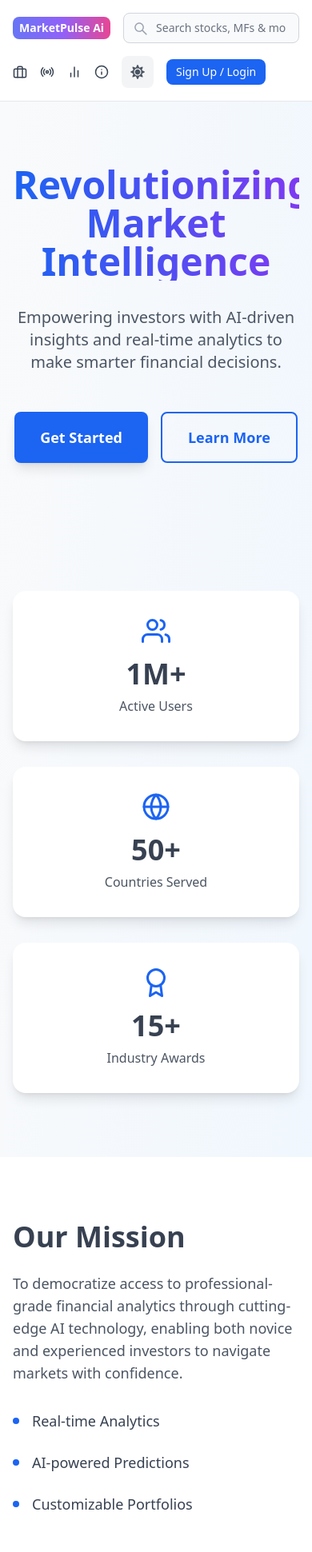
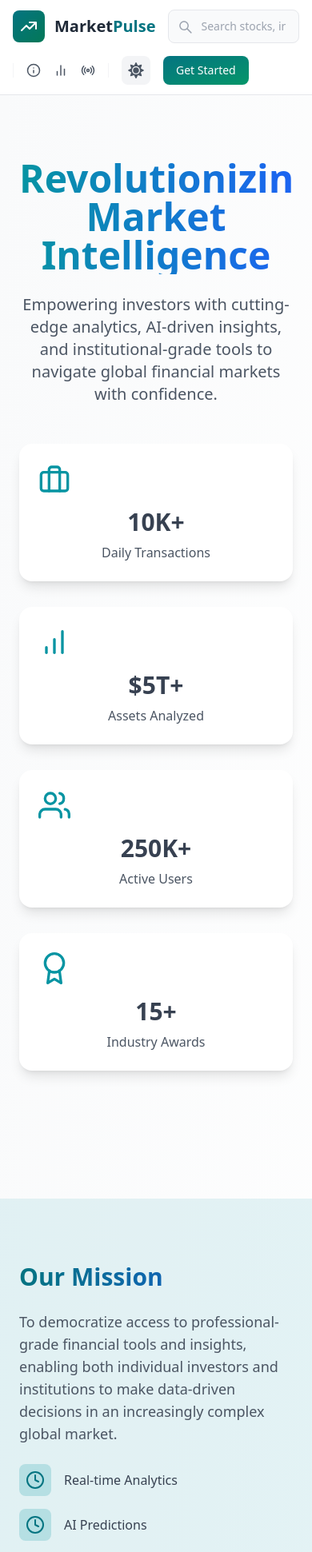
Before and after one commit to AVIKBHANJA/Marketpulse, a React (Vite) app in the folder client/: page /about in a window 390 px wide. Shown: the top 1941 px of the page at 80% size. Built offline with nearby package versions, Linux system fonts and the light colour scheme.

Commit message:
updated head,about us and home page ui

```diff
--- a/client/package.json
+++ b/client/package.json
@@ -22,6 +22,7 @@
     "react-chartjs-2": "^5.3.0",
     "react-circular-progressbar": "^2.1.0",
     "react-dom": "^18.3.1",
+    "react-feather": "^2.0.10",
     "react-icons": "^5.4.0",
     "react-intersection-observer": "^9.15.1",
     "react-quill": "^2.0.0",
--- a/client/src/components/Header.jsx
+++ b/client/src/components/Header.jsx
@@ -2,7 +2,7 @@ import { Avatar, Dropdown } from 'flowbite-react';
 import { Link, useLocation, useNavigate } from 'react-router-dom';
 import { AiOutlineSearch } from 'react-icons/ai';
 import { FaMoon, FaSun } from 'react-icons/fa';
-import { FiBriefcase, FiRadio, FiBarChart2, FiInfo } from 'react-icons/fi';
+import { FiBriefcase, FiRadio, FiBarChart2, FiInfo, FiUser } from 'react-icons/fi';
 import { useSelector, useDispatch } from 'react-redux';
 import { toggleTheme } from '../redux/theme/themeSlice';
 import { signoutSuccess } from '../redux/user/userSlice';
@@ -59,60 +59,86 @@ export default function Header() {
   };
 
   return (
-    <div className="border-b border-gray-200 dark:border-gray-700 px-4 md:px-6 py-4 bg-white dark:bg-gray-900">
+    <div className="border-b border-gray-200 dark:border-gray-800 px-4 md:px-6 py-3 bg-white dark:bg-gray-900 shadow-sm dark:shadow-gray-950">
     <div className="flex flex-col md:flex-row md:items-center justify-between max-w-7xl mx-auto gap-4">
       {/* Logo and Search */}
-        <div className="flex items-center gap-4 md:gap-8">
-          <Link to="/" className="flex items-center">
-            <span className="px-2 py-1 bg-gradient-to-r from-indigo-500 via-purple-500 to-pink-500 rounded-lg text-white text-sm sm:text-xl font-semibold">
-              MarketPulse Ai
+      <div className="flex items-center gap-4 md:gap-8 flex-1">
+        <Link to="/" className="flex items-center group">
+          <div className="p-2 rounded-lg bg-gradient-to-br from-teal-600 to-emerald-700 group-hover:from-teal-700 group-hover:to-emerald-800 transition-all">
+            <svg
+              xmlns="http://www.w3.org/2000/svg"
+              className="h-6 w-6 text-white"
+              fill="none"
+              viewBox="0 0 24 24"
+              stroke="currentColor"
+            >
+              <path
+                strokeLinecap="round"
+                strokeLinejoin="round"
+                strokeWidth={2}
+                d="M13 7h8m0 0v8m0-8l-8 8-4-4-6 6"
+              />
+            </svg>
+          </div>
+          <span className="ml-3 text-xl font-bold text-gray-800 dark:text-white">
+            Market<span className="text-teal-600">Pulse</span>
           </span>
         </Link>
-          <form onSubmit={handleSubmit} className="relative flex-1 md:flex-none">
-            <AiOutlineSearch className="absolute left-3 top-2.5 text-gray-400 dark:text-gray-500" size={20} />
+
+        <form onSubmit={handleSubmit} className="relative flex-1 max-w-2xl">
+          <div className="flex items-center">
+            <AiOutlineSearch className="absolute left-3 top-3 text-gray-400 dark:text-gray-500" size={20} />
             <input
               type="text"
-              placeholder="Search stocks, MFs & more"
-              className="bg-gray-50 dark:bg-gray-800 pl-10 pr-4 py-2 rounded-lg w-full md:w-96 text-sm text-gray-900 dark:text-white focus:outline-none focus:ring-2 focus:ring-blue-500 dark:focus:ring-blue-400 border border-gray-300 dark:border-gray-700"
+              placeholder="Search stocks, indices, ETFs..."
+              className="w-full pl-10 pr-4 py-2.5 text-sm bg-gray-50 dark:bg-gray-800 rounded-lg border border-gray-200 dark:border-gray-700 focus:ring-2 focus:ring-teal-500 focus:border-teal-500 dark:focus:ring-teal-600 dark:focus:border-teal-600 text-gray-900 dark:text-white placeholder-gray-400 dark:placeholder-gray-500 transition-all"
               value={searchTerm}
               onChange={(e) => setSearchTerm(e.target.value)}
             />
+          </div>
         </form>
       </div>
 
       {/* Navigation and Auth */}
-        <div className="flex items-center gap-4 md:gap-6 overflow-x-auto">
-          {/* Navigation Buttons */}
-          <Link to="/portfolio" className="flex items-center gap-2 text-sm text-gray-700 dark:text-gray-300 hover:text-blue-600 dark:hover:text-white whitespace-nowrap">
-            <FiBriefcase size={18} />
-            <span className="hidden md:inline">ChatBot</span>
+      <div className="flex items-center gap-4 md:gap-6">
+        {/* Navigation Links */}
+        <div className="flex items-center gap-4 border-l border-r border-gray-100 dark:border-gray-800 px-4 md:px-6">
+          <Link
+            to="/about"
+            className="flex items-center gap-2 text-sm font-medium text-gray-600 dark:text-gray-300 hover:text-teal-600 dark:hover:text-teal-400 transition-colors"
+          >
+            <FiInfo size={18} className="shrink-0" />
+            <span className="hidden md:inline">About Us</span>
           </Link>
-          <Link to="/news" className="flex items-center gap-2 text-sm text-gray-700 dark:text-gray-300 hover:text-blue-600 dark:hover:text-white whitespace-nowrap">
-            <FiRadio size={18} />
+          <Link
+            to="/analysis"
+            className="flex items-center gap-2 text-sm font-medium text-gray-600 dark:text-gray-300 hover:text-teal-600 dark:hover:text-teal-400 transition-colors"
+          >
+            <FiBarChart2 size={18} className="shrink-0" />
+            <span className="hidden md:inline">Analysis</span>
+          </Link>
+          <Link
+            to="/news"
+            className="flex items-center gap-2 text-sm font-medium text-gray-600 dark:text-gray-300 hover:text-teal-600 dark:hover:text-teal-400 transition-colors"
+          >
+            <FiRadio size={18} className="shrink-0" />
             <span className="hidden md:inline">News</span>
           </Link>
-          {/* <Link to="/screener" className="flex items-center gap-2 text-sm text-gray-700 dark:text-gray-300 hover:text-blue-600 dark:hover:text-white whitespace-nowrap">
-            <FiRadio size={18} />
-            <span className="hidden md:inline">Screener</span>
-          </Link> */}
-          <Link to="/analysis" className="flex items-center gap-2 text-sm text-gray-700 dark:text-gray-300 hover:text-blue-600 dark:hover:text-white whitespace-nowrap">
-            <FiBarChart2 size={18} />
-            <span className="hidden md:inline">Analysis</span>
-          </Link>
-          <Link to="/about" className="flex items-center gap-2 text-sm text-gray-700 dark:text-gray-300 hover:text-blue-600 dark:hover:text-white whitespace-nowrap">
-            <FiInfo size={18} />
-            <span className="hidden md:inline">About Us</span>
-          </Link>
+        </div>
 
-          {/* Theme Toggle */}
+        {/* Right Side Controls */}
+        <div className="flex items-center gap-4">
           <button
             onClick={() => dispatch(toggleTheme())}
-            className="w-10 h-10 flex items-center justify-center rounded-lg bg-gray-100 dark:bg-gray-800 hover:bg-gray-200 dark:hover:bg-gray-700 text-gray-600 dark:text-gray-300 hover:text-gray-800 dark:hover:text-white"
+            className="p-2 rounded-lg bg-gray-100 dark:bg-gray-800 hover:bg-gray-200 dark:hover:bg-gray-700 text-gray-600 dark:text-gray-300 transition-colors"
           >
-            {theme === 'light' ? <FaSun size={18} /> : <FaMoon size={18} />}
+            {theme === 'light' ? (
+              <FaSun className="w-5 h-5" />
+            ) : (
+              <FaMoon className="w-5 h-5" />
+            )}
           </button>
 
-          {/* User Dropdown or Sign In */}
           {currentUser ? (
             <Dropdown
               arrowIcon={false}
@@ -122,37 +148,48 @@ export default function Header() {
                   alt="user"
                   img={currentUser.profilePicture}
                   rounded
-                  className="cursor-pointer "
+                  className="border-2 border-teal-500/20 hover:border-teal-500/40 transition-colors"
+                  size="md"
                 />
               }
-              className="z-50 dark:bg-gray-800 dark:border-gray-700"
+              className="dark:bg-gray-800 dark:border-gray-700 shadow-lg"
             >
-              <Dropdown.Header className="bg-gray-100 dark:bg-gray-800 border-b dark:border-gray-700">
-                <span className="block text-sm text-gray-900 dark:text-white">@{currentUser.username}</span>
-                <span className="block text-sm font-medium text-gray-500 dark:text-gray-400 truncate">
+              <Dropdown.Header className="px-4 py-3 bg-gray-50 dark:bg-gray-700">
+                <div className="font-medium text-gray-900 dark:text-white">
+                  {currentUser.username}
+                </div>
+                <div className="text-sm text-teal-600 dark:text-teal-400">
                   {currentUser.email}
-                </span>
+                </div>
               </Dropdown.Header>
-              <Link to="/dashboard?tab=profile">
-                <Dropdown.Item className="text-gray-700 dark:text-gray-200 hover:bg-gray-100 dark:hover:bg-gray-700">
-                  Profile
+              <Link to="/dashboard">
+                <Dropdown.Item className="px-4 py-2.5 text-gray-700 dark:text-gray-200 hover:bg-gray-100 dark:hover:bg-gray-700">
+                  <FiUser className="mr-2" /> Profile
                 </Dropdown.Item>
               </Link>
-              <Dropdown.Divider className="border-gray-200 dark:border-gray-700" />
+              <Dropdown.Divider className="border-gray-100 dark:border-gray-700" />
               <Dropdown.Item
                 onClick={handleSignout}
-                className="text-gray-700 dark:text-gray-200 hover:bg-gray-100 dark:hover:bg-gray-700"
+                className="px-4 py-2.5 text-red-600 hover:bg-red-50 dark:hover:bg-red-500/10"
               >
-                Sign out
+                Sign Out
               </Dropdown.Item>
             </Dropdown>
           ) : (
-            <Link to="/sign-in" className="whitespace-nowrap">
-              <button className="px-3 py-1.5 bg-blue-600 hover:bg-blue-700 rounded-lg text-sm text-white transition-colors dark:bg-blue-500 dark:hover:bg-blue-600">
-                Sign Up / Login
+            <div className="flex gap-2">
+              <Link to="/sign-in" className="hidden sm:block">
+                <button className="px-4 py-2 text-sm font-medium text-teal-600 dark:text-teal-400 hover:bg-teal-50 dark:hover:bg-teal-500/10 rounded-lg transition-colors">
+                  Sign In
                 </button>
               </Link>
+              <Link to="/sign-up">
+                <button className="px-4 py-2 text-sm font-medium text-white bg-gradient-to-br from-teal-600 to-emerald-600 hover:from-teal-700 hover:to-emerald-700 rounded-lg shadow-sm transition-all">
+                  Get Started
+                </button>
+              </Link>
+            </div>
           )}
+        </div>
       </div>
     </div>
   </div>
--- a/client/src/pages/About.jsx
+++ b/client/src/pages/About.jsx
@@ -1,235 +1,148 @@
-import { useEffect } from 'react';
-import { motion, useAnimation } from 'framer-motion';
-import { useInView } from 'react-intersection-observer';
-import { FiUsers, FiGlobe, FiAward, FiBriefcase, FiLinkedin, FiTwitter, FiGithub } from 'react-icons/fi';
+import { motion } from 'framer-motion';
+import { Briefcase, BarChart, Users, Award, Clock, Globe } from 'react-feather';
 
 const About = () => {
+  const stats = [
+    { icon: <Briefcase size={40} />, value: '10K+', label: 'Daily Transactions' },
+    { icon: <BarChart size={40} />, value: '$5T+', label: 'Assets Analyzed' },
+    { icon: <Users size={40} />, value: '250K+', label: 'Active Users' },
+    { icon: <Award size={40} />, value: '15+', label: 'Industry Awards' },
+  ];
+
+  const team = [
+    { name: 'Sarah Johnson', role: 'CEO & Founder', exp: '15+ years in FinTech', img: '/team1.jpg' },
+    { name: 'Michael Chen', role: 'Chief Analyst', exp: 'Wall Street Veteran', img: '/team2.jpg' },
+    { name: 'Emma Wilson', role: 'Lead Developer', exp: 'AI & ML Expert', img: '/team3.jpg' },
+    { name: 'David Patel', role: 'Risk Manager', exp: 'Portfolio Strategist', img: '/team4.jpg' },
+  ];
+
   return (
-    <div className="min-h-screen bg-gradient-to-br from-gray-50 to-blue-50 dark:from-gray-900 dark:to-gray-800">
+    <div className="min-h-screen bg-gradient-to-br from-gray-50 to-white dark:from-gray-900 dark:to-gray-800">
       {/* Hero Section */}
-      <section className="relative py-20 overflow-hidden">
-        <div className="container mx-auto px-4">
-          <div className="max-w-6xl mx-auto text-center">
+      <section className="py-20 px-6">
+        <div className="max-w-7xl mx-auto text-center">
           <motion.h1
             initial={{ opacity: 0, y: 20 }}
             animate={{ opacity: 1, y: 0 }}
-              transition={{ duration: 0.8 }}
-              className="text-5xl md:text-6xl font-bold bg-clip-text text-transparent bg-gradient-to-r from-blue-600 to-purple-600 dark:from-blue-400 dark:to-purple-400 mb-8"
+            className="text-5xl font-bold bg-gradient-to-r from-teal-500 to-blue-600 bg-clip-text text-transparent mb-6"
           >
             Revolutionizing Market Intelligence
           </motion.h1>
-            <motion.p
-              initial={{ opacity: 0, y: 20 }}
-              animate={{ opacity: 1, y: 0 }}
-              transition={{ duration: 0.8, delay: 0.2 }}
-              className="text-xl text-gray-600 dark:text-gray-300 mb-12 max-w-3xl mx-auto"
+          <p className="text-xl text-gray-600 dark:text-gray-300 mb-12 max-w-3xl mx-auto">
+            Empowering investors with cutting-edge analytics, AI-driven insights, and institutional-grade tools
+            to navigate global financial markets with confidence.
+          </p>
+
+          <div className="grid md:grid-cols-4 gap-8 mb-20">
+            {stats.map((stat, index) => (
+              <motion.div
+                key={index}
+                initial={{ opacity: 0, scale: 0.9 }}
+                animate={{ opacity: 1, scale: 1 }}
+                transition={{ delay: index * 0.1 }}
+                className="p-6 bg-white dark:bg-gray-800 rounded-2xl shadow-lg hover:shadow-xl transition-shadow"
               >
-              Empowering investors with AI-driven insights and real-time analytics to make smarter financial decisions.
-            </motion.p>
-            <div className="flex justify-center gap-4">
-              <motion.button
-                whileHover={{ scale: 1.05 }}
-                whileTap={{ scale: 0.95 }}
-                className="bg-blue-600 hover:bg-blue-700 text-white px-8 py-4 rounded-lg text-lg font-semibold shadow-lg transition-colors"
-              >
-                Get Started
-              </motion.button>
-              <motion.button
-                whileHover={{ scale: 1.05 }}
-                whileTap={{ scale: 0.95 }}
-                className="border-2 border-blue-600 text-blue-600 dark:text-blue-400 px-8 py-4 rounded-lg text-lg font-semibold hover:bg-blue-50 dark:hover:bg-gray-800 transition-colors"
-              >
-                Learn More
-              </motion.button>
-            </div>
+                <div className="text-teal-500 dark:text-teal-400 mb-4">{stat.icon}</div>
+                <h3 className="text-3xl font-bold mb-2 dark:text-white">{stat.value}</h3>
+                <p className="text-gray-600 dark:text-gray-400">{stat.label}</p>
+              </motion.div>
+            ))}
           </div>
         </div>
       </section>
 
-      {/* Stats Section */}
-      <SectionWrapper>
-        <div className="grid grid-cols-1 md:grid-cols-3 gap-8">
-          <StatCard icon={<FiUsers />} number="1M+" label="Active Users" />
-          <StatCard icon={<FiGlobe />} number="50+" label="Countries Served" />
-          <StatCard icon={<FiAward />} number="15+" label="Industry Awards" />
+      {/* Mission Section */}
+      <section className="py-20 bg-teal-500/10 dark:bg-teal-500/5">
+        <div className="max-w-7xl mx-auto px-6 grid lg:grid-cols-2 gap-12 items-center">
+          <div className="space-y-6">
+            <h2 className="text-3xl font-bold bg-gradient-to-r from-teal-600 to-blue-700 bg-clip-text text-transparent">
+              Our Mission
+            </h2>
+            <p className="text-lg text-gray-600 dark:text-gray-300">
+              To democratize access to professional-grade financial tools and insights,
+              enabling both individual investors and institutions to make data-driven
+              decisions in an increasingly complex global market.
+            </p>
+            <div className="space-y-4">
+              {['Real-time Analytics', 'AI Predictions', 'Risk Management', 'Global Coverage'].map((item, index) => (
+                <div key={index} className="flex items-center gap-4">
+                  <div className="p-2 bg-teal-500/20 rounded-lg">
+                    <Clock className="text-teal-600 dark:text-teal-400" />
                   </div>
-      </SectionWrapper>
-
-      {/* Mission Section */}
-      <SectionWrapper bg="light">
-        <div className="flex flex-col md:flex-row items-center gap-12">
-          <motion.div
-            className="flex-1"
-            initial={{ opacity: 0, x: -50 }}
-            whileInView={{ opacity: 1, x: 0 }}
-            viewport={{ once: true }}
-          >
-            <h2 className="text-4xl font-bold mb-6 dark:text-white">Our Mission</h2>
-            <p className="text-lg text-gray-600 dark:text-gray-300 mb-8">
-              To democratize access to professional-grade financial analytics through cutting-edge AI technology,
-              enabling both novice and experienced investors to navigate markets with confidence.
-            </p>
-            <div className="space-y-6">
-              <FeatureItem title="Real-time Analytics" />
-              <FeatureItem title="AI-powered Predictions" />
-              <FeatureItem title="Customizable Portfolios" />
+                  <span className="text-gray-700 dark:text-gray-300">{item}</span>
                 </div>
-          </motion.div>
-          <motion.div
-            className="flex-1 relative"
-            initial={{ opacity: 0, x: 50 }}
-            whileInView={{ opacity: 1, x: 0 }}
-            viewport={{ once: true }}
-          >
-            <div className="bg-gradient-to-r from-blue-500 to-purple-600 rounded-2xl p-1 shadow-xl">
-              <div className="bg-white dark:bg-gray-800 rounded-2xl p-6 h-96 flex items-center justify-center">
-                <div className="animate-pulse">
-                  <div className="bg-gradient-to-r from-blue-100 to-purple-100 dark:from-gray-700 dark:to-gray-600 h-64 w-64 rounded-full" />
+              ))}
             </div>
           </div>
+          <div className="relative h-96 rounded-3xl overflow-hidden shadow-2xl">
+            <img
+              src="/market-analytics.jpg"
+              alt="Market Analytics"
+              className="w-full h-full object-cover"
+            />
+            <div className="absolute inset-0 bg-gradient-to-t from-gray-900/50 to-transparent" />
           </div>
-          </motion.div>
         </div>
-      </SectionWrapper>
+      </section>
 
       {/* Team Section */}
-      <SectionWrapper>
-        <h2 className="text-4xl font-bold text-center mb-16 dark:text-white">Meet Our Team</h2>
-        <div className="grid grid-cols-1 md:grid-cols-3 gap-8">
-          <TeamMember
-            name="John Carter"
-            role="CEO & Founder"
-            image="https://source.unsplash.com/random/600x600/?person"
-            socials={{ linkedin: "#", twitter: "#" }}
+      <section className="py-20 px-6">
+        <div className="max-w-7xl mx-auto">
+          <h2 className="text-3xl font-bold text-center mb-16 dark:text-white">
+            Meet Our Experts
+          </h2>
+          <div className="grid md:grid-cols-2 lg:grid-cols-4 gap-8">
+            {team.map((member, index) => (
+              <motion.div
+                key={index}
+                whileHover={{ y: -10 }}
+                className="group relative bg-white dark:bg-gray-800 rounded-2xl shadow-lg overflow-hidden"
+              >
+                <img
+                  src={member.img}
+                  alt={member.name}
+                  className="w-full h-64 object-cover"
                 />
-          <TeamMember
-            name="Emma Smith"
-            role="Lead Analyst"
-            image="https://source.unsplash.com/random/600x600/?woman"
-            socials={{ linkedin: "#", github: "#" }}
-          />
-          <TeamMember
-            name="Michael Chen"
-            role="AI Architect"
-            image="https://source.unsplash.com/random/600x600/?asian"
-            socials={{ twitter: "#", github: "#" }}
-          />
+                <div className="p-6">
+                  <h3 className="text-xl font-bold mb-1 dark:text-white">{member.name}</h3>
+                  <p className="text-teal-600 dark:text-teal-400 mb-2">{member.role}</p>
+                  <p className="text-gray-600 dark:text-gray-400 text-sm">{member.exp}</p>
                 </div>
-      </SectionWrapper>
+                <div className="absolute inset-0 bg-gradient-to-t from-teal-500/20 opacity-0 group-hover:opacity-100 transition-opacity" />
+              </motion.div>
+            ))}
+          </div>
+        </div>
+      </section>
 
       {/* Values Section */}
-      <SectionWrapper bg="light">
-        <h2 className="text-4xl font-bold text-center mb-16 dark:text-white">Our Core Values</h2>
-        <div className="grid grid-cols-1 md:grid-cols-3 gap-8">
-          <ValueCard
-            title="Transparency"
-            icon={<FiBriefcase />}
-            description="Open and honest communication with all stakeholders"
-          />
-          <ValueCard
-            title="Innovation"
-            icon={<FiAward />}
-            description="Constantly pushing boundaries in financial technology"
-          />
-          <ValueCard
-            title="Integrity"
-            icon={<FiGlobe />}
-            description="Ethical practices at the core of every decision"
-          />
+      <section className="py-20 bg-gray-900 text-white">
+        <div className="max-w-7xl mx-auto px-6">
+          <div className="text-center mb-16">
+            <Globe className="w-16 h-16 mx-auto text-teal-400 mb-6" />
+            <h2 className="text-3xl font-bold mb-4">Global Reach, Local Expertise</h2>
+            <p className="text-gray-400 max-w-2xl mx-auto">
+              Operating in 15+ countries with localized insights and 24/7 market coverage
+            </p>
           </div>
-      </SectionWrapper>
+
+          <div className="grid md:grid-cols-3 gap-8">
+            {['Integrity First', 'Innovation Driven', 'Client Focused'].map((value, index) => (
+              <div key={index} className="p-8 bg-gray-800 rounded-xl hover:bg-gray-700/50 transition-colors">
+                <div className="text-teal-400 text-2xl mb-4">0{index + 1}</div>
+                <h3 className="text-xl font-bold mb-3">{value}</h3>
+                <p className="text-gray-400">
+                  {index === 0 && 'Uncompromising ethics in data and analysis'}
+                  {index === 1 && 'Pioneering new frontiers in financial technology'}
+                  {index === 2 && 'Tailored solutions for every investment strategy'}
+                </p>
+              </div>
+            ))}
+          </div>
+        </div>
+      </section>
     </div>
   );
 };
 
-// Reusable Components
-const SectionWrapper = ({ children, bg }) => {
-  const controls = useAnimation();
-  const [ref, inView] = useInView();
-
-  useEffect(() => {
-    if (inView) {
-      controls.start('visible');
-    }
-  }, [controls, inView]);
-
-  return (
-    <motion.section
-      ref={ref}
-      initial="hidden"
-      animate={controls}
-      className={`py-20 ${bg === 'light' ? 'bg-white dark:bg-gray-800' : ''}`}
-    >
-      <div className="container mx-auto px-4">
-        {children}
-      </div>
-    </motion.section>
-  );
-};
-
-const StatCard = ({ icon, number, label }) => (
-  <motion.div
-    whileHover={{ y: -10 }}
-    className="bg-white dark:bg-gray-800 p-8 rounded-2xl shadow-lg text-center hover:shadow-xl transition-shadow"
-  >
-    <div className="text-blue-600 dark:text-blue-400 text-4xl mb-4 mx-auto w-fit">
-      {icon}
-    </div>
-    <h3 className="text-4xl font-bold mb-2 dark:text-white">{number}</h3>
-    <p className="text-gray-600 dark:text-gray-400">{label}</p>
-  </motion.div>
-);
-
-const FeatureItem = ({ title }) => (
-  <div className="flex items-center gap-4">
-    <div className="w-2 h-2 bg-blue-600 rounded-full" />
-    <span className="text-lg font-medium dark:text-white">{title}</span>
-  </div>
-);
-
-const TeamMember = ({ name, role, image, socials }) => (
-  <motion.div
-    whileHover={{ scale: 1.05 }}
-    className="group relative overflow-hidden rounded-2xl shadow-lg"
-  >
-    <img
-      src={image}
-      alt={name}
-      className="w-full h-96 object-cover transition-transform duration-300 group-hover:scale-105"
-    />
-    <div className="absolute inset-0 bg-gradient-to-t from-black/80 via-black/50 to-transparent flex items-end p-6">
-      <div>
-        <h3 className="text-white text-xl font-bold">{name}</h3>
-        <p className="text-gray-300">{role}</p>
-        <div className="flex gap-3 mt-4 opacity-0 group-hover:opacity-100 transition-opacity">
-          {Object.entries(socials).map(([platform, link]) => (
-            <a
-              key={platform}
-              href={link}
-              className="text-white hover:text-blue-400 transition-colors"
-              target="_blank"
-              rel="noopener noreferrer"
-            >
-              {platform === 'linkedin' && <FiLinkedin size={20} />}
-              {platform === 'twitter' && <FiTwitter size={20} />}
-              {platform === 'github' && <FiGithub size={20} />}
-            </a>
-          ))}
-        </div>
-      </div>
-    </div>
-  </motion.div>
-);
-
-const ValueCard = ({ title, icon, description }) => (
-  <motion.div
-    whileHover={{ scale: 1.05 }}
-    className="bg-white dark:bg-gray-800 p-8 rounded-2xl shadow-lg hover:shadow-xl transition-shadow"
-  >
-    <div className="text-blue-600 dark:text-blue-400 text-4xl mb-4">{icon}</div>
-    <h3 className="text-2xl font-bold mb-3 dark:text-white">{title}</h3>
-    <p className="text-gray-600 dark:text-gray-400">{description}</p>
-  </motion.div>
-);
-
 export default About;
```
Also changed, not shown: client/src/pages/Home.jsx (+143 -68 lines), 1 other file (tests, documents, lock files or other folders). Lines whose indentation alone changed are shown as unchanged.
